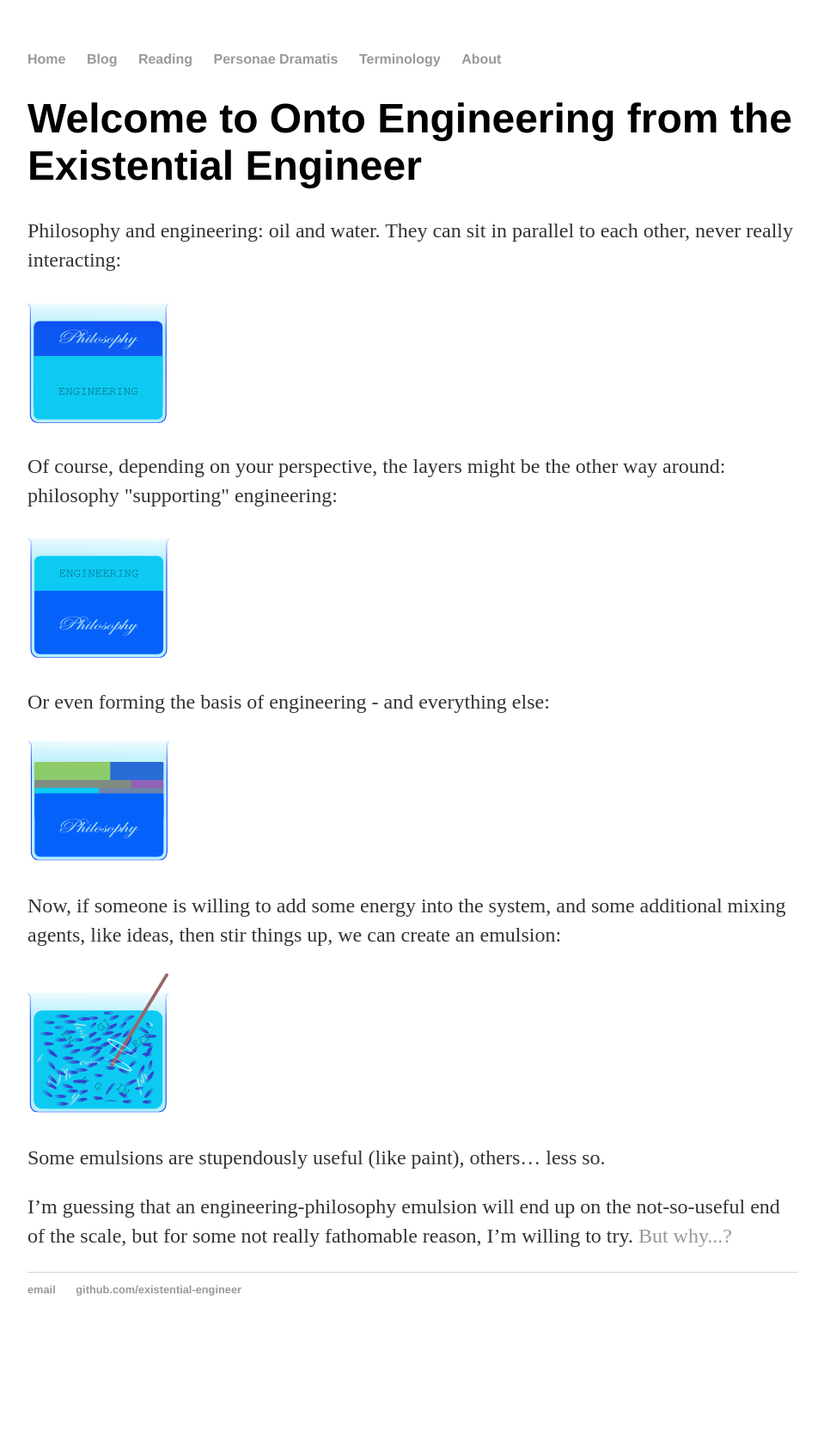
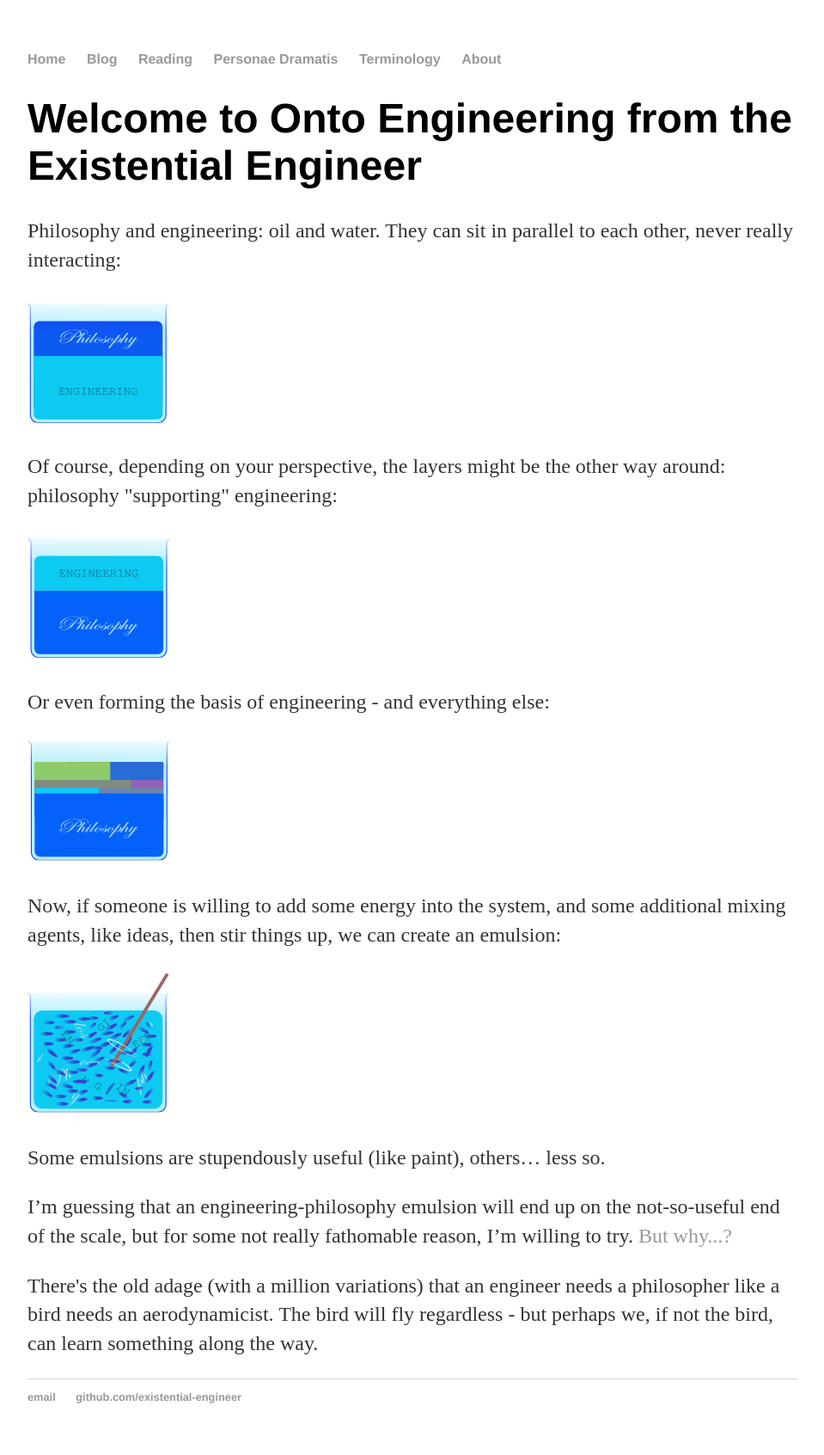
Before and after one commit to existential-engineer/existential-engineer.github.io, a Jekyll site: the page built from index.html, in a window 1280 px wide. Shown: the whole page at 86% size, without its empty margins (160-1119 px from the left). Built offline with Jekyll 4.4.1, drawn with Linux system fonts in a browser that asks for light colours; before the commit the page ends 1567 px from its top, so only the background shows below that.

Commit message:
Added final bird-aero para

```diff
--- a/index.html
+++ b/index.html
@@ -12,4 +12,5 @@ title: Onto Engineering
         <p>Now, if someone is willing to add some energy into the system, and some additional mixing agents, like ideas, then stir things up, we can create an emulsion: <p> <img src="/images/MixedEmulsions.png" alt="Philosophy_Engineering_MixedEmulsions" /></p>
         <p>Some emulsions are stupendously useful (like paint), others… less so.</p>
         <p>I’m guessing that an engineering-philosophy emulsion will end up on the not-so-useful end of the scale, but for some not really fathomable reason, I’m willing to try. <a href="/about">But why...?</a></p>
+        <p>There's the old adage (with a million variations) that an engineer needs a philosopher like a bird needs an aerodynamicist. The bird will fly regardless - but perhaps we, if not the bird, can learn something along the way.</p>
 </div><!-- /.blurb -->
```
